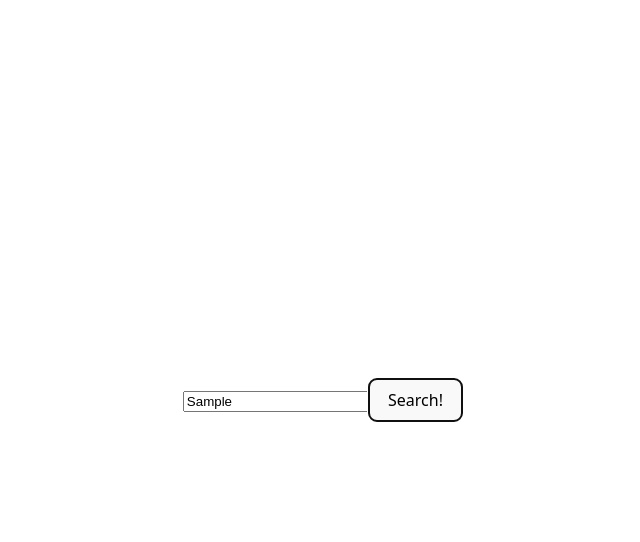
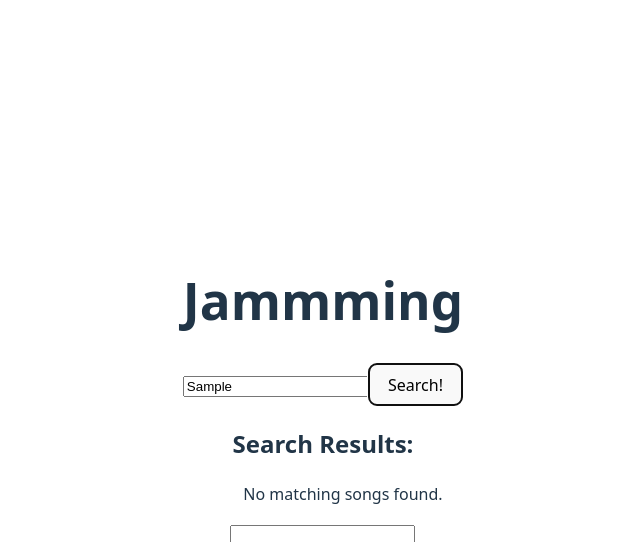
Before and after one commit to corbinreak/jammming, a React (Vite) app: page / in a window 1280 px wide. Both pictures are taken after typing "Sample" into the empty fields and a click on the button "Search!". Shown: the top 542 px of the page, without its empty margins (317-957 px from the left). Built offline with nearby package versions, Linux system fonts and the light colour scheme.

Commit message:
Fourth commit; Fully built out my search function and playlist function with mock data

```diff
--- a/src/App.jsx
+++ b/src/App.jsx
@@ -1,23 +1,88 @@
-import React from 'react';
+import React, { useState } from 'react';
 import SearchBar from './components/SearchBar';
 import SearchResults from './components/SearchResults';
 import Playlist from './components/Playlist';
 import './App.css'
 
+
 function App() {
 
+  const sampleSongs = [
+  {
+    id: 1,
+    name: "Sodium",
+    artist: "Bones",
+    album: "SoThereWeStood",
+  },
+  {
+    id: 2,
+    name: "Lose Yourself",
+    artist: "Eminem",
+    album: "8-Mile",
+  },
+  {
+    id: 3,
+    name: "We Will Rock You",
+    artist: "Queen",
+    album: "Greatest Hits; Disc 1"
+  }
+]
+
+  const [playlistTracks, setPlaylistTracks] = useState([]);
+  const [playlistName, setPlaylistName] = useState('My-Playlist');
+  const [searchResults, setSearchResults] = useState('');
+  const [filteredSongs, setFilteredSongs] = useState(sampleSongs);
+  const [hasSearched, setHasSearched] = useState(false);
+    function handleSearch(searchInput) {
+
+      const lowerInput = searchInput.toLowerCase();
 
 
+        const results = sampleSongs.filter(song =>
+          song.name.toLowerCase().includes(lowerInput) ||
+          song.artist.toLowerCase().includes(lowerInput) ||
+          song.album.toLowerCase().includes(lowerInput)
+  );
+
+
+         setFilteredSongs(results);
+         setHasSearched(true);
+    }
+
+     const handleRemoveTrack = (idToRemove) => {
+      setPlaylistTracks(prev =>
+        prev.filter(track => track.id !== idToRemove)
+      );
+     }
+
+     const handleAddTrack = (track) => {
+      if (!playlistTracks.find(savedTrack => savedTrack.id === track.id)) {
+        setPlaylistTracks(prev => [...prev, track]);
+      }
+     }
+
    return (
-    <div>
+   <>
+    <div className="App">
       <h1>Jammming</h1>
-      <SearchBar />
-      <SearchResults />
-      <Playlist />
+      <SearchBar onSearch={handleSearch} />
+      {hasSearched && <SearchResults songs={filteredSongs} onAdd={handleAddTrack}/>}
+
+
     </div>
+    <div className="playlist-section">
+      <Playlist
+       playlistName={playlistName}
+       tracks={playlistTracks}
+       onRemove={handleRemoveTrack}
+       onNameChange={setPlaylistName}
+        />
+    </div>
+   </>
   );
+
 }
 
 
 
- export default SearchBar;
+ export default App;
--- a/src/components/Playlist.jsx
+++ b/src/components/Playlist.jsx
@@ -1,7 +1,28 @@
-import React from 'react';
+import React, { useState } from 'react';
 
-  function Playlist() {
-    return <div>Playlist section here</div>; //mock function to take place and define results.
+  function Playlist({ PlaylistName, tracks, onRemove, onNameChange }) {
+
+
+    return (
+        <div>
+           <input
+             type="text"
+             value={PlaylistName}
+             onChange={(e) => onNameChange(e.target.value)}
+           />
+
+           <ul>
+             {tracks.map(track => (
+                <li key={track.id}>
+                    <div>
+                        <strong>{track.name}</strong> by {track.artist} - {track.album}
+                        <button onClick={() => onRemove(track.id)}>Remove</button>
+                    </div>
+                </li>
+             ))}
+           </ul>
+        </div>
+    )
   }
 
 
--- a/src/components/SearchBar.jsx
+++ b/src/components/SearchBar.jsx
@@ -1,8 +1,7 @@
 import React, { useState } from 'react';
 
 
-
-function SearchBar() {
+function SearchBar({ onSearch }) {
     const [searchInput, setSearchInput] = useState('');
 
     function handleChange(e) {
@@ -11,7 +10,13 @@ function SearchBar() {
 
     function handleSubmit(e) {
         e.preventDefault();
+        if (onSearch) {
+        onSearch(searchInput);
         alert(`Searching For! ${searchInput}`);
+    } else {
+        console.warn("No onSearch prop provided to SearchBar");
+
+     }
     }
 
     return (
--- a/src/components/SearchResults.jsx
+++ b/src/components/SearchResults.jsx
@@ -1,7 +1,27 @@
 import React from 'react';
+import SearchBar from './SearchBar';
 
-function SearchResults() {
-    return <div>Search Results Here</div>; //mock function to take place and define results.
+function SearchResults({ songs = [], onAdd }) {
+
+
+    return (
+        <div>
+           <h2>Search Results:</h2>
+           <ul>
+            {songs.length > 0 ? (
+            songs.map(song => (
+                <li key={song.id}>
+                    {song.name} by {song.artist} - {song.album}
+                    <button onClick={() => onAdd(song)}>Add</button>
+                </li>
+            ))
+        ) : (
+            <p>No matching songs found.</p>
+           )}
+           </ul>
+
+        </div>
+    )
   }
 
   export default SearchResults;
```
